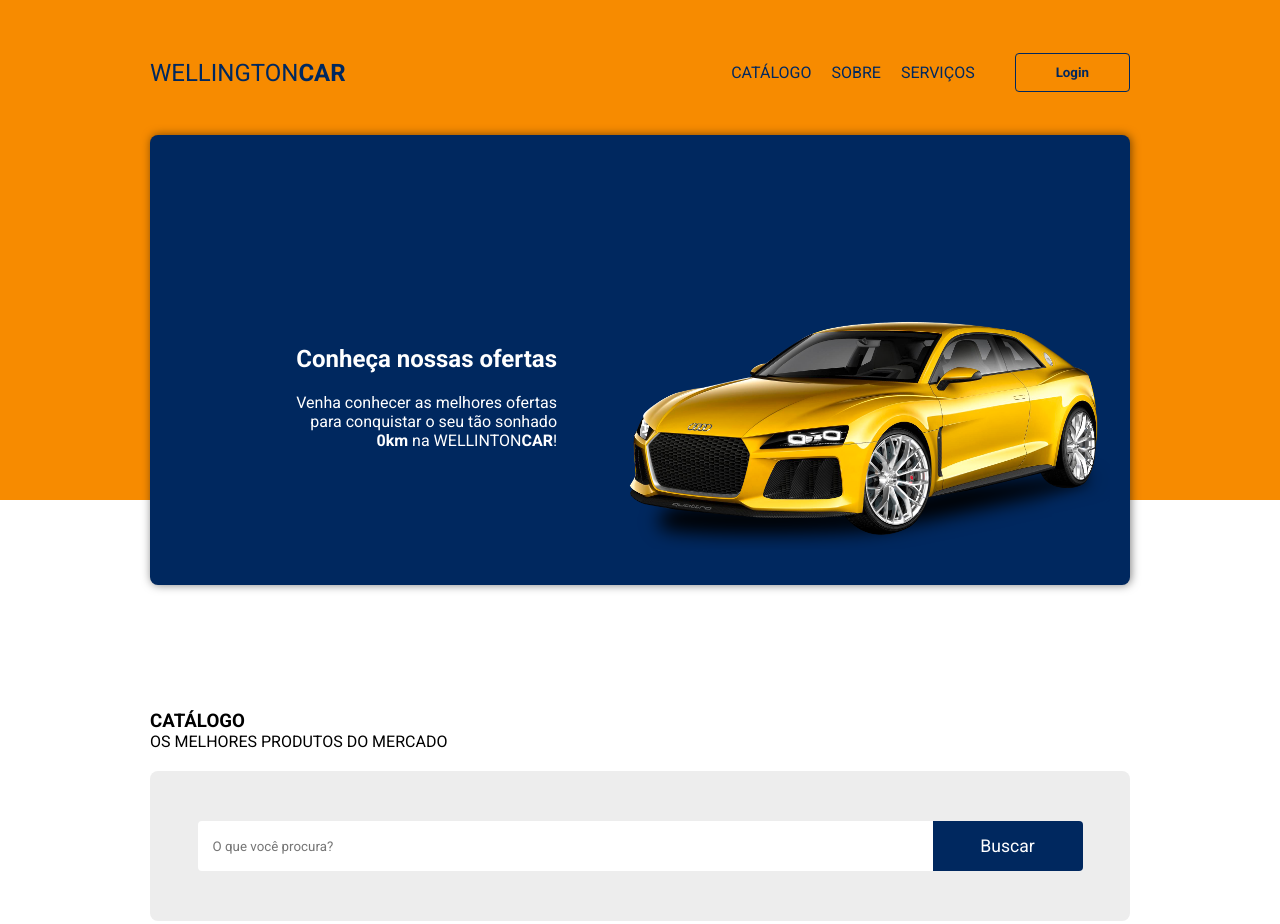
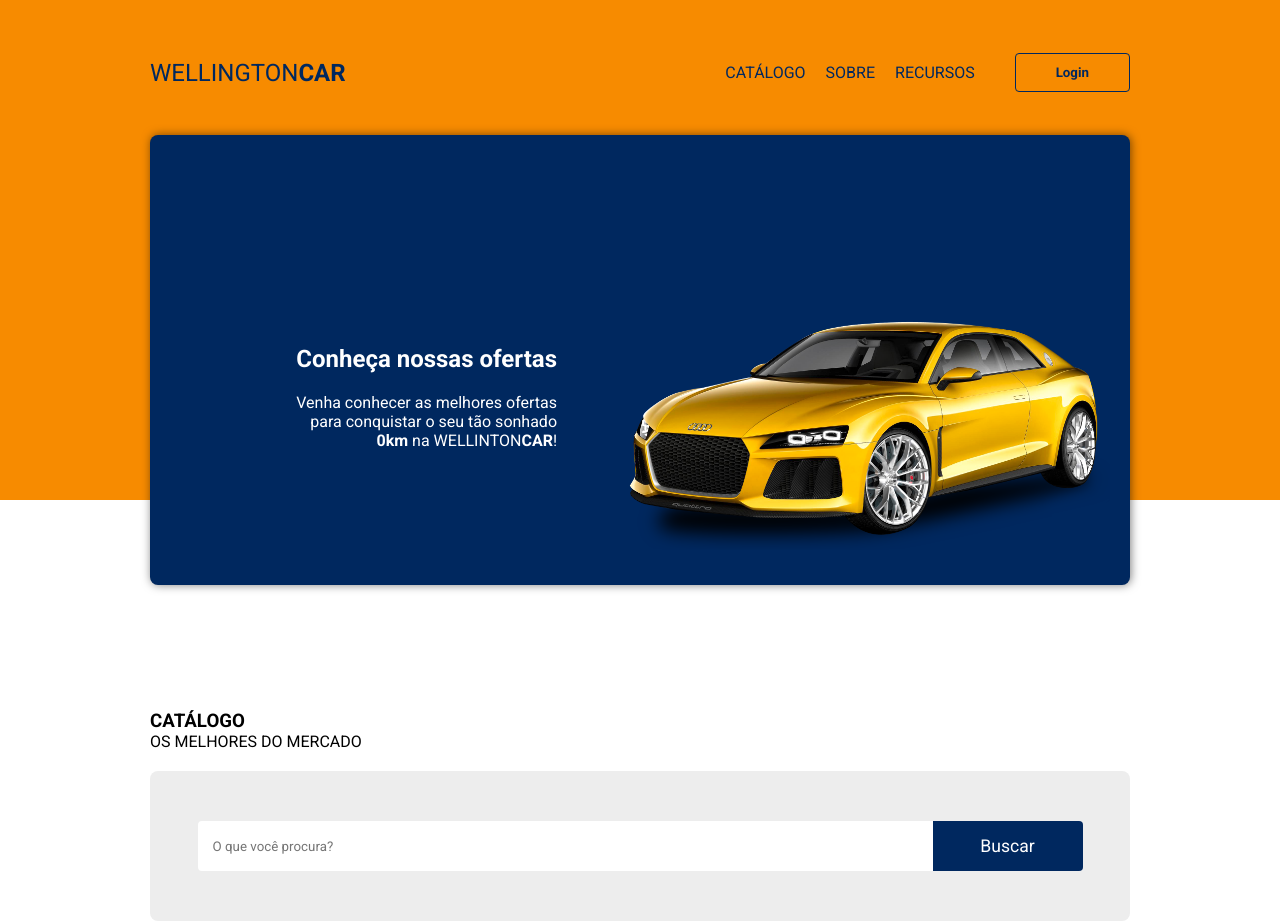
Before and after one commit to WesleyEmanuel/Cat-logo-de-Carros, a plain HTML site: page index.html in a window 1280 px wide. Shown: the top 924 px of the page. Drawn offline with Linux system fonts and the light colour scheme.

Commit message:
Update index.html

```diff
--- a/index.html
+++ b/index.html
@@ -16,7 +16,7 @@
                 <ul>
                     <li><a href="#catalog">Catálogo</a></li>
                     <li><a href="#about">Sobre</a></li>
-                    <li><a href="#features">Serviços</a></li>
+                    <li><a href="#features">Recursos</a></li>
                     <button>Login</button>
                 </ul>
             </nav>
@@ -36,7 +36,7 @@
         <div class="content">
             <div class="tittle-wrapper-catalog" id="catalog">
                 <h3>CATÁLOGO</h3>
-                <p>OS MELHORES PRODUTOS DO MERCADO</p>
+                <p>OS MELHORES DO MERCADO</p>
             </div>
             <div class="filter-card">
                 <input
```
